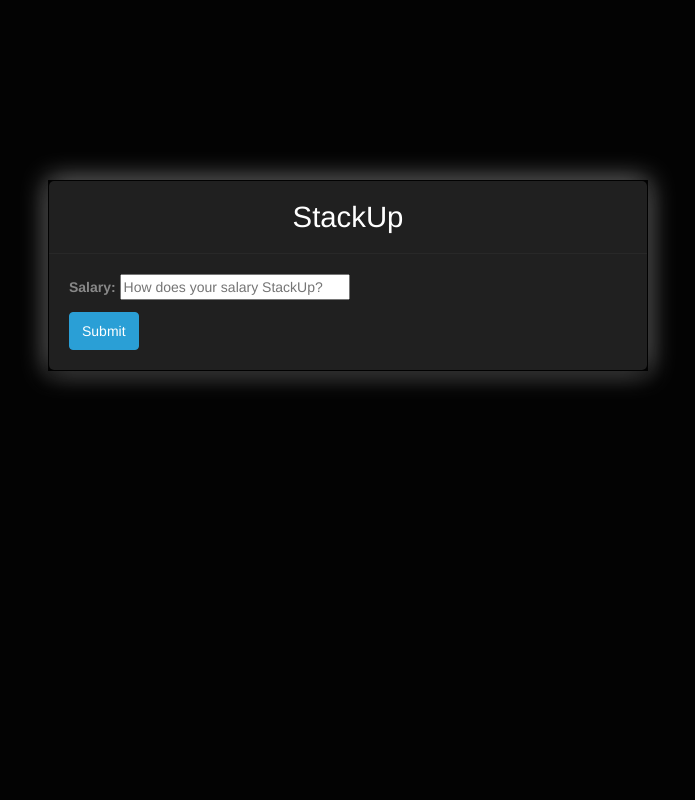
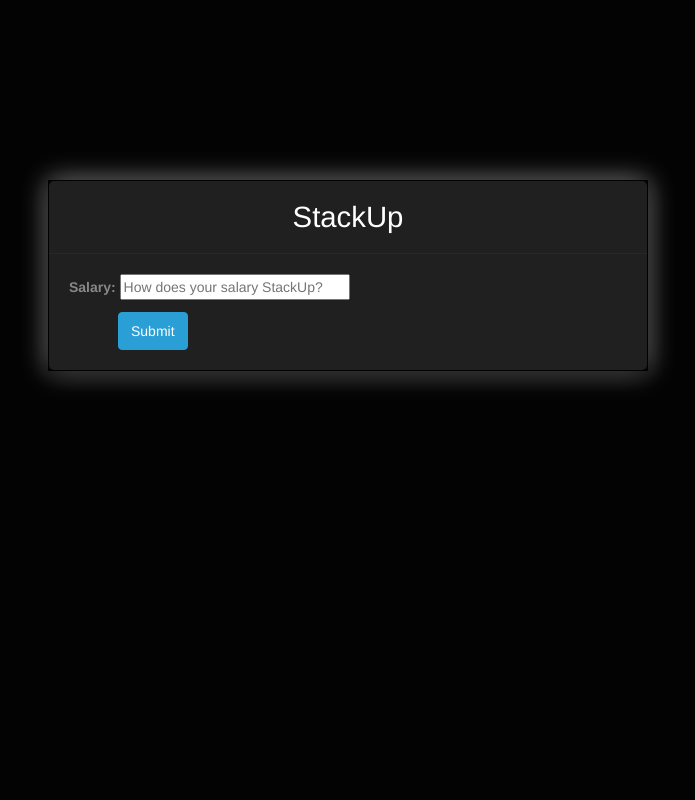
Before and after one commit to jpulec/stackup, a Django app: page / in a window 1280 px wide. Shown: the whole page, without its empty margins (292-987 px from the left). Run offline with Django 3.2, Linux system fonts and the light colour scheme; some libraries are stand-ins or nearby versions; some web fonts are replaced.

Commit message:
Home page styling

```diff
--- a/stackup/static/css/style.css
+++ b/stackup/static/css/style.css
@@ -50,6 +50,10 @@ html {
     width: 230px;
 }
 
+.btn-primary {
+    margin-left: 49px;
+}
+
 /*salary.html */
 #map-canvas {
     height: 100%;
```
